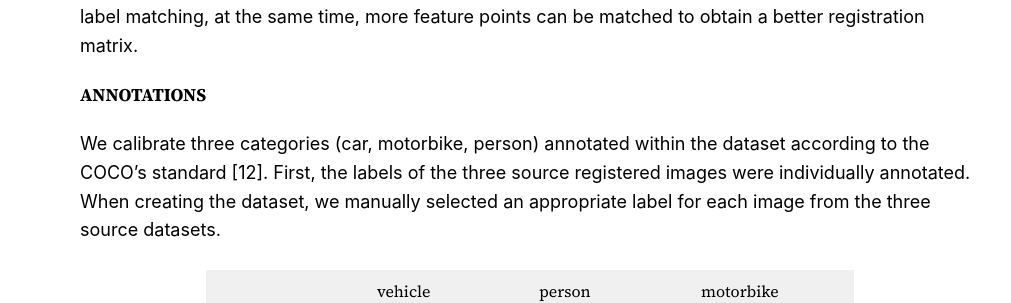
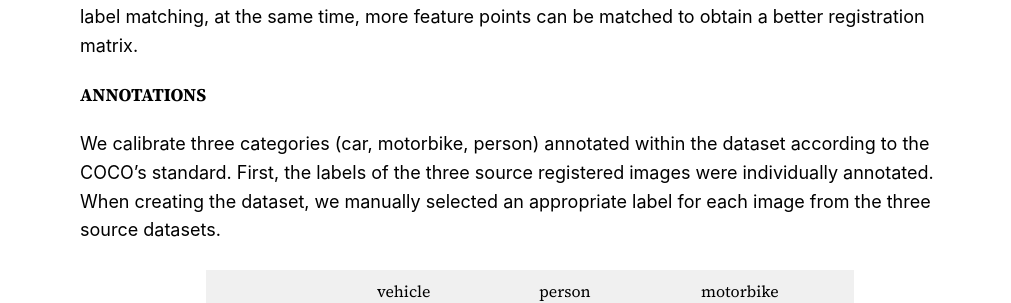
Before and after one commit to hao1305430263/VIP-triplet, a plain HTML site: page index.html in a window 1280 px wide. Shown: the part 2089-2392 px from the top of the page, without its empty margins (110-1121 px from the left). Drawn offline with Linux system fonts and the light colour scheme.

Commit message:
Update index.html

```diff
--- a/index.html
+++ b/index.html
@@ -1844,7 +1844,7 @@
 
 
 				<p class="has-system-font-font-family">We calibrate three categories (car, motorbike, person) annotated
-					within the dataset according to the COCO’s standard [12]. First, the labels of the three source
+					within the dataset according to the COCO’s standard. First, the labels of the three source
 					registered images were individually annotated. When creating the dataset, we manually selected an
 					appropriate label for each image from the three source datasets.</p>
 
```
